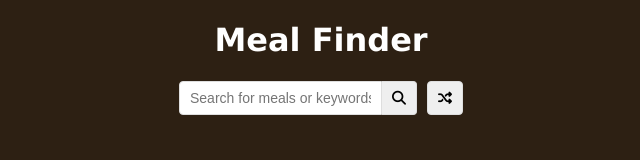
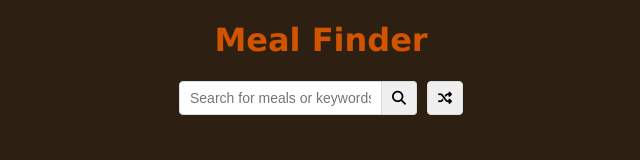
Before and after one commit to QuanXuuu/meal-finder, a plain HTML site: page index.html in a window 1280 px wide. Shown: the whole page, without its empty margins (319-959 px from the left). Drawn offline with Linux system fonts and the light colour scheme.

Commit message:
minor styling change

```diff
--- a/style.css
+++ b/style.css
@@ -9,6 +9,9 @@ body {
   margin: 0;
 }
 
+h1 {
+  color: #d35400;
+}
 .container {
   margin: auto;
   max-width: 800px;
```
